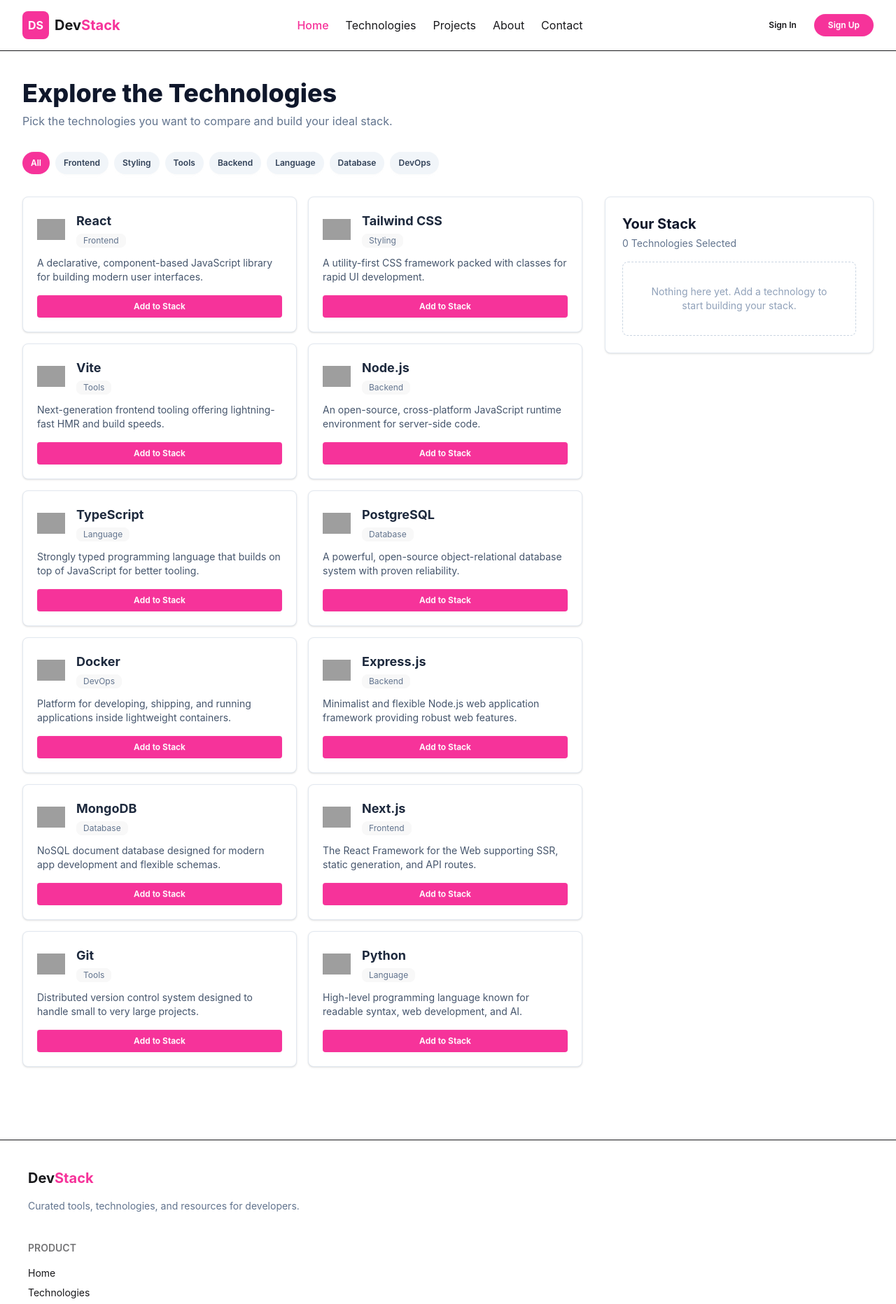
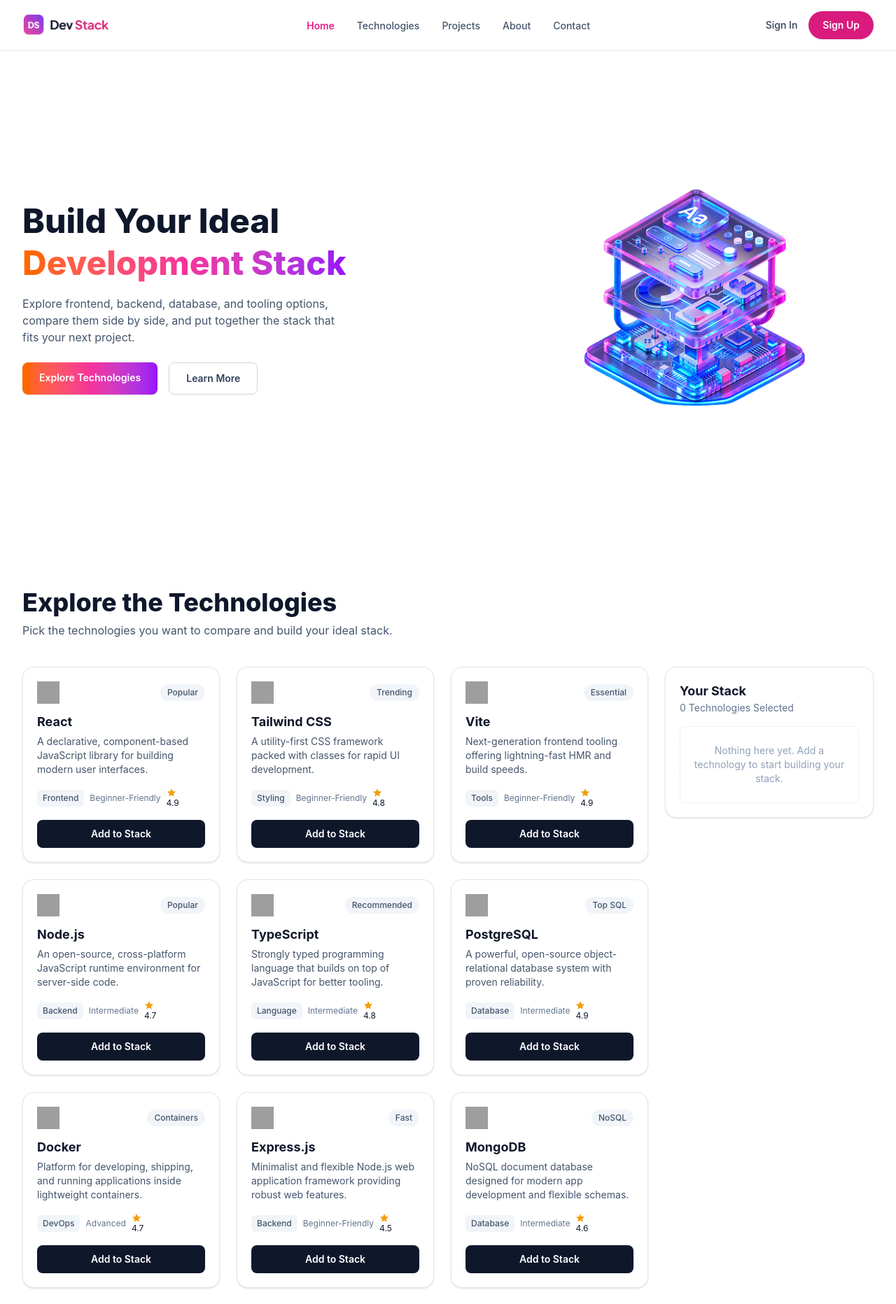
Before and after one commit to Miss-tea/Dev-Stack-Builder, a React (Vite) app: page / in a window 1280 px wide. Shown: the top 1864 px of the page at 70% size. Built offline with nearby package versions, Linux system fonts and the light colour scheme; grey boxes are pictures that could not be loaded.

Commit message:
Refactor App component and update technology handling

```diff
--- a/src/App.jsx
+++ b/src/App.jsx
@@ -1,19 +1,21 @@
-import React, { useState, useEffect } from 'react';
-import { toast, ToastContainer } from 'react-toastify';
-import 'react-toastify/dist/ReactToastify.css';
+import { useEffect, useState } from "react";
+import { ToastContainer, toast } from "react-toastify";
+import "react-toastify/dist/ReactToastify.css";
+
+import Navbar from "./components/Navbar";
+import Hero from "./components/Hero";
+import TechnologiesSection from "./components/TechnologySection";
+import Footer from "./components/Footer";
 
 export default function App() {
   const [technologies, setTechnologies] = useState([]);
-  const [selectedTechs, setSelectedTechs] = useState([]);
   const [loading, setLoading] = useState(true);
-  const [activeCategory, setActiveCategory] = useState('All');
+  const [stack, setStack] = useState([]);
 
   useEffect(() => {
     fetch(`${import.meta.env.BASE_URL}technologies.json`)
       .then((res) => {
-        if (!res.ok) {
-          throw new Error(`Failed to fetch: ${res.statusText}`);
-        }
+        if (!res.ok) throw new Error("Failed to load technologies");
         return res.json();
       })
       .then((data) => {
@@ -21,187 +23,47 @@
         setLoading(false);
       })
       .catch((error) => {
-        console.error('Error fetching technologies:', error);
-        toast.error('Failed to load technologies data.');
+        toast.error("Error loading technologies data!");
         setLoading(false);
       });
   }, []);
 
-  const handleSelectTech = (tech) => {
-    if (selectedTechs.some((t) => t.id === tech.id)) {
-      setSelectedTechs(selectedTechs.filter((t) => t.id !== tech.id));
-      toast.info(`Removed ${tech.name} from your stack.`);
-    } else {
-      setSelectedTechs([...selectedTechs, tech]);
-      toast.success(`Added ${tech.name} to your stack!`);
+  const handleAdd = (tech) => {
+    const isAlreadyAdded = stack.some((item) => item.id === tech.id);
+    if (isAlreadyAdded) {
+      toast.warning(`${tech.name} is already in your stack!`);
+      return;
     }
+
+    setStack((prev) => [...prev, tech]);
+    toast.success(`Added ${tech.name} to your stack!`);
   };
 
-  const categories = ['All', ...new Set(technologies.map((t) => t.category))];
+  const handleRemove = (id) => {
+    const itemToRemove = stack.find((item) => item.id === id);
+    setStack((prev) => prev.filter((item) => item.id !== id));
+    toast.info(`Removed ${itemToRemove?.name || "item"} from stack.`);
+  };
 
-  const filteredTechnologies =
-    activeCategory === 'All'
-      ? technologies
-      : technologies.filter((t) => t.category === activeCategory);
+  const handleRemoveAll = () => {
+    setStack([]);
+    toast.warn("Cleared all technologies from stack.");
+  };
 
   return (
-    <div className="min-h-screen flex flex-col bg-base-100 text-base-content">
-      <ToastContainer position="top-right" autoClose={3000} />
-
-
-      <nav className="navbar bg-base-100 border-b px-8 py-4 justify-between">
-        <div className="flex items-center gap-2">
-          <div className="bg-pink-500 text-white font-bold p-2 rounded-lg">DS</div>
-          <span className="text-xl font-bold">Dev<span className="text-pink-500">Stack</span></span>
-        </div>
-        <div className="flex items-center gap-6">
-          <a href="#home" className="text-pink-500 font-medium">Home</a>
-          <a href="#tech" className="hover:text-pink-500">Technologies</a>
-          <a href="#projects" className="hover:text-pink-500">Projects</a>
-          <a href="#about" className="hover:text-pink-500">About</a>
-          <a href="#contact" className="hover:text-pink-500">Contact</a>
-        </div>
-        <div className="flex items-center gap-3">
-          <button className="btn btn-ghost btn-sm">Sign In</button>
-          <button className="btn btn-sm bg-pink-500 hover:bg-pink-600 text-white border-none rounded-full px-5">Sign Up</button>
-        </div>
-      </nav>
-
-
-      <main className="flex-1 max-w-7xl w-full mx-auto px-8 py-10">
-        <header className="mb-8">
-          <h1 className="text-4xl font-extrabold text-slate-900 mb-2">Explore the Technologies</h1>
-          <p className="text-slate-500">Pick the technologies you want to compare and build your ideal stack.</p>
-        </header>
-
-
-        {categories.length > 1 && (
-          <div className="flex flex-wrap gap-2 mb-8">
-            {categories.map((category) => (
-              <button
-                key={category}
-                onClick={() => setActiveCategory(category)}
-                className={`btn btn-sm rounded-full border-none ${
-                  activeCategory === category
-                    ? 'bg-pink-500 text-white hover:bg-pink-600'
-                    : 'bg-slate-100 text-slate-700 hover:bg-slate-200'
-                }`}
-              >
-                {category}
-              </button>
-            ))}
-          </div>
-        )}
-
-        <div className="grid grid-cols-1 lg:grid-cols-3 gap-8">
-
-          <div className="lg:col-span-2">
-            {loading ? (
-              <div className="flex justify-center items-center py-20">
-                <span className="loading loading-spinner loading-lg text-pink-500"></span>
-              </div>
-            ) : (
-              <div className="grid grid-cols-1 md:grid-cols-2 gap-4">
-                {filteredTechnologies.map((tech) => {
-                  const isSelected = selectedTechs.some((t) => t.id === tech.id);
-                  return (
-                    <div
-                      key={tech.id}
-                      className={`card bg-base-100 border p-5 shadow-sm hover:shadow-md transition-all ${
-                        isSelected ? 'border-pink-500 ring-1 ring-pink-500' : 'border-slate-200'
-                      }`}
-                    >
-                      <div className="flex items-center gap-4 mb-3">
-                        {tech.icon && (
-                          <img src={tech.icon} alt={tech.name} className="w-10 h-10 object-contain" />
-                        )}
-                        <div>
-                          <h3 className="font-bold text-lg text-slate-800">{tech.name}</h3>
-                          <span className="badge badge-sm badge-ghost text-slate-500">{tech.category}</span>
-                        </div>
-                      </div>
-                      <p className="text-slate-600 text-sm mb-4 line-clamp-2">{tech.description}</p>
-                      <button
-                        onClick={() => handleSelectTech(tech)}
-                        className={`btn btn-sm w-full ${
-                          isSelected
-                            ? 'btn-outline btn-secondary'
-                            : 'bg-pink-500 text-white hover:bg-pink-600 border-none'
-                        }`}
-                      >
-                        {isSelected ? 'Remove from Stack' : 'Add to Stack'}
-                      </button>
-                    </div>
-                  );
-                })}
-              </div>
-            )}
-          </div>
-
-          <div>
-            <div className="card bg-base-100 border border-slate-200 p-6 shadow-sm sticky top-6">
-              <h2 className="text-xl font-bold text-slate-900 mb-1">Your Stack</h2>
-              <p className="text-slate-500 text-sm mb-4">
-                {selectedTechs.length} Technologies Selected
-              </p>
-
-              {selectedTechs.length === 0 ? (
-                <div className="border border-dashed border-slate-300 rounded-lg p-8 text-center">
-                  <p className="text-slate-400 text-sm">
-                    Nothing here yet. Add a technology to start building your stack.
-                  </p>
-                </div>
-              ) : (
-                <div className="space-y-3">
-                  {selectedTechs.map((tech) => (
-                    <div
-                      key={tech.id}
-                      className="flex items-center justify-between p-3 bg-slate-50 rounded-lg border border-slate-100"
-                    >
-                      <div className="flex items-center gap-3">
-                        {tech.icon && (
-                          <img src={tech.icon} alt={tech.name} className="w-6 h-6 object-contain" />
-                        )}
-                        <span className="font-semibold text-slate-700 text-sm">{tech.name}</span>
-                      </div>
-                      <button
-                        onClick={() => handleSelectTech(tech)}
-                        className="text-slate-400 hover:text-red-500 font-bold px-2"
-                      >
-                        ✕
-                      </button>
-                    </div>
-                  ))}
-                </div>
-              )}
-            </div>
-          </div>
-        </div>
-      </main>
-
-      <footer className="footer p-10 border-t bg-base-100 text-base-content mt-16 max-w-7xl mx-auto">
-        <aside>
-          <div className="flex items-center gap-2 mb-2">
-            <span className="text-xl font-bold">Dev<span className="text-pink-500">Stack</span></span>
-          </div>
-          <p className="text-slate-500 text-sm">Curated tools, technologies, and resources for developers.</p>
-        </aside>
-        <nav>
-          <h6 className="footer-title">PRODUCT</h6>
-          <a href="#home" className="link link-hover">Home</a>
-          <a href="#tech" className="link link-hover">Technologies</a>
-        </nav>
-        <nav>
-          <h6 className="footer-title">COMPANY</h6>
-          <a href="#about" className="link link-hover">About</a>
-          <a href="#contact" className="link link-hover">Contact</a>
-        </nav>
-        <nav>
-          <h6 className="footer-title">LEGAL</h6>
-          <a href="#privacy" className="link link-hover">Privacy Policy</a>
-          <a href="#terms" className="link link-hover">Terms of Service</a>
-        </nav>
-      </footer>
+    <div className="min-h-screen bg-white text-slate-900">
+      <Navbar />
+      <Hero />
+      <TechnologiesSection
+        technologies={technologies}
+        loading={loading}
+        stack={stack}
+        onAdd={handleAdd}
+        onRemove={handleRemove}
+        onRemoveAll={handleRemoveAll}
+      />
+      <Footer />
+      <ToastContainer position="bottom-right" autoClose={2500} />
     </div>
   );
 }
```
